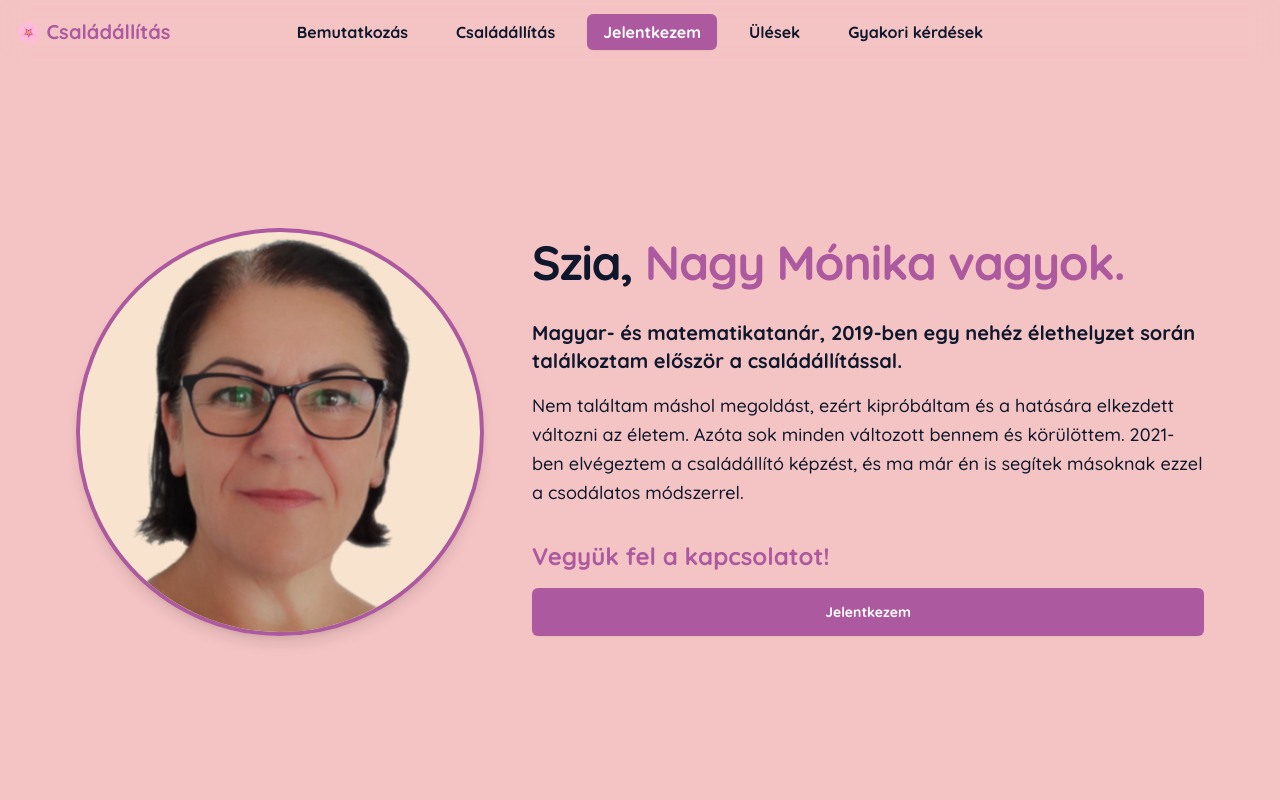
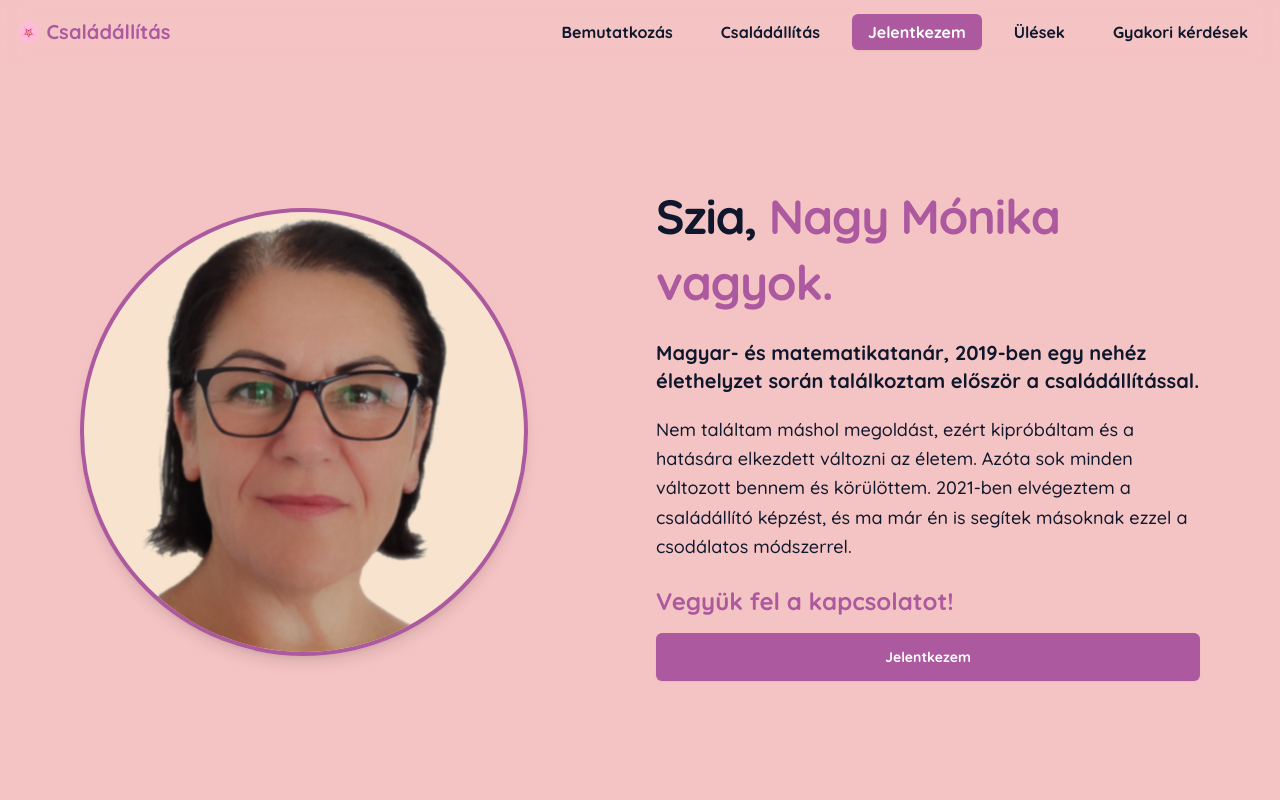
Before and after one commit to matet2001/monika-portfolio, a Next.js app: page / in a window 1280 px wide. Shown: the top 800 px of the page. Built offline with nearby package versions, Linux system fonts and the light colour scheme.

Commit message:
Optimize about section to all screen sizes

```diff
--- a/src/app/layout.tsx
+++ b/src/app/layout.tsx
@@ -24,13 +24,11 @@ export default function RootLayout({
 }>) {
   return (
     <html lang="hu" className={`${quicksand.variable} antialiased`}>
-      <body className="font-main antialiased text-foreground">
+      <body className="font-main antialiased text-foreground overflow-x-hidden">
         <div className="min-h-screen flex flex-col">
           <Header />
 
-          <main className="flex-1">
-            <div className="container mx-auto">{children}</div>
-          </main>
+          <main className="flex-1">{children}</main>
           <Toaster position="top-center" richColors />
           <Footer />
         </div>
--- a/src/components/Header.tsx
+++ b/src/components/Header.tsx
@@ -38,7 +38,7 @@ export default function Header() {
         </Link>
 
         {/* Desktop Nav */}
-        <nav className="hidden md:flex gap-4 justify-center flex-1 ">
+        <nav className="hidden md:flex gap-4 justify-center  ">
           {navItems.map((item) => (
             <Button
               key={item.href}
@@ -51,10 +51,10 @@ export default function Header() {
           ))}
         </nav>
 
-        {/* Logo / Brand */}
+        {/* Logo / Brand
         <Link href="/" className="text-xl font-semibold text-primary invisible">
           🌸 Családállítás
-        </Link>
+        </Link> */}
 
         {/* Mobile Menu */}
         <div className="md:hidden">
--- a/src/components/sections/about.tsx
+++ b/src/components/sections/about.tsx
@@ -9,23 +9,27 @@ export default function AboutSection() {
   return (
     <section
       id="intro"
-      className="w-full h-[calc(100vh-var(--header-height))] px-10 bg-background text-foreground scroll-mt-[var(--header-height)]"
+      className="w-full md:h-[calc(100vh-var(--header-height))] h-screen bg-background flex"
     >
-      <div className="flex flex-col md:flex-row items-center justify-center max-w-7xl mx-auto gap-x-12 h-full">
+      {/* Containerized content inside full-width section */}
+      <div className="container flex flex-col md:flex-row items-center justify-start md:justify-center md:gap-20 xl:gap-40 px-10 sm:px-2 md:px-10 mx-auto flex-1">
+        {/* Content wrapper with horizontal padding and max width */}
+        <div className="flex flex-col md:flex-row items-center justify-center w-full md:px-10 mx-auto gap-2 md:gap-20 xl:gap-32">
           {/* Image */}
           <motion.div
             initial={{ opacity: 0, x: -100 }}
             whileInView={{ opacity: 1, x: 0 }}
             viewport={{ once: true }}
             transition={{ duration: 0.8, ease: "easeOut" }}
-          className="flex"
+            className="flex justify-center"
           >
-          <div className="relative aspect-square w-102 rounded-full overflow-hidden shadow-lg border-4 border-primary bg-background-secondary/80">
+            <div className="relative aspect-square w-60 sm:w-72 md:w-80 lg:w-96 xl:w-[28rem] rounded-full overflow-hidden shadow-lg border-4 border-primary bg-background-secondary/80">
               <Image
                 src="/monika-selfie-cropped.png"
                 alt="Nagy Mónika"
                 fill
                 className="object-cover"
+                priority
               />
             </div>
           </motion.div>
@@ -36,36 +40,36 @@ export default function AboutSection() {
             whileInView={{ opacity: 1, x: 0 }}
             viewport={{ once: true }}
             transition={{ duration: 0.8, ease: "easeOut", delay: 0.1 }}
-          className="w-full max-w-2xl space-y-6 text-center md:text-left"
+            className="w-full max-w-2xl space-y-3 md:space-y-6 text-center md:text-left md:mt-0"
           >
             <div>
-            <h1 className="text-4xl sm:text-5xl font-extrabold leading-snug tracking-tight">
+              <h1 className="text-3xl sm:text-4xl lg:text-5xl font-extrabold leading-snug tracking-tight">
                 <span>Szia, </span>
-              <span className="text-primary"> Nagy Mónika vagyok.</span>
+                <span className="text-primary">Nagy Mónika vagyok.</span>
               </h1>
             </div>
 
-          <div className="space-y-4">
-            <p className="text-xl font-semibold">
+            <div className="space-y-3 md:space-y-5">
+              <p className="text-base sm:text-lg md:text-xl font-semibold">
                 Magyar- és matematikatanár, 2019-ben egy nehéz élethelyzet során
                 találkoztam először a családállítással.
               </p>
-            <p className="text-lg leading-relaxed">
+              <p className="text-base sm:text-lg md:text-lg leading-relaxed">
                 Nem találtam máshol megoldást, ezért kipróbáltam és a hatására
-              elkezdett változni az életem. Azóta sok minden változott bennem és
-              körülöttem. 2021-ben elvégeztem a családállító képzést, és ma már
-              én is segítek másoknak ezzel a csodálatos módszerrel.
+                elkezdett változni az életem. Azóta sok minden változott bennem
+                és körülöttem. 2021-ben elvégeztem a családállító képzést, és ma
+                már én is segítek másoknak ezzel a csodálatos módszerrel.
               </p>
             </div>
 
-          <div className="mt-8 space-y-4">
+            <div className="mt-3 md:mt-6 space-y-2 md:space-y-4">
               <h3 className="text-2xl font-semibold text-primary">
                 Vegyük fel a kapcsolatot!
               </h3>
-            <div className="flex flex-col sm:flex-row items-center">
+              <div className="flex flex-col sm:flex-row items-center justify-center sm:justify-start">
                 <Button
                   onClick={() => scrollToView("#signup")}
-                className="w-full h-12 min-w-xs"
+                  className="w-full h-12 px-6"
                 >
                   Jelentkezem
                 </Button>
@@ -73,6 +77,7 @@ export default function AboutSection() {
             </div>
           </motion.div>
         </div>
+      </div>
     </section>
   );
 }
--- a/src/components/sections/apply.tsx
+++ b/src/components/sections/apply.tsx
@@ -108,16 +108,13 @@ export default function ApplySection() {
                 </SelectTrigger>
                 <SelectContent>
                   <SelectItem value="egyeni-szemelyes">
-                    Egyéni (személyes) – 18.000 Ft
+                    Egyéni (személyes) – 20.000 Ft
                   </SelectItem>
                   <SelectItem value="egyeni-online">
-                    Egyéni (online) – 15.000 Ft
+                    Egyéni (online) – 20.000 Ft
                   </SelectItem>
                   <SelectItem value="csoportos-szemelyes">
-                    Csoportos (személyes) – 12.000 Ft
-                  </SelectItem>
-                  <SelectItem value="csoportos-online">
-                    Csoportos (online) – 10.000 Ft
+                    Csoportos (személyes) – 10.000 Ft / Fő
                   </SelectItem>
                 </SelectContent>
               </Select>
--- a/src/lib/utils.ts
+++ b/src/lib/utils.ts
@@ -12,8 +12,9 @@ export function scrollToView(href: string) {
     const headerHeightStr = rootStyles
       .getPropertyValue("--header-height")
       .trim();
-    const headerHeight = href === "intro" ? (parseInt(headerHeightStr.replace("px", "")) || 64) : 0;
+    const headerHeight = href === "#intro" ? (parseInt(headerHeightStr.replace("px", "")) || 64) : 0;
 
+    console.log(headerHeight);
     const y =
       el.getBoundingClientRect().top + window.pageYOffset - headerHeight;
     window.scrollTo({ top: y, behavior: "smooth" });
```
Lines whose indentation alone changed are shown as unchanged.
